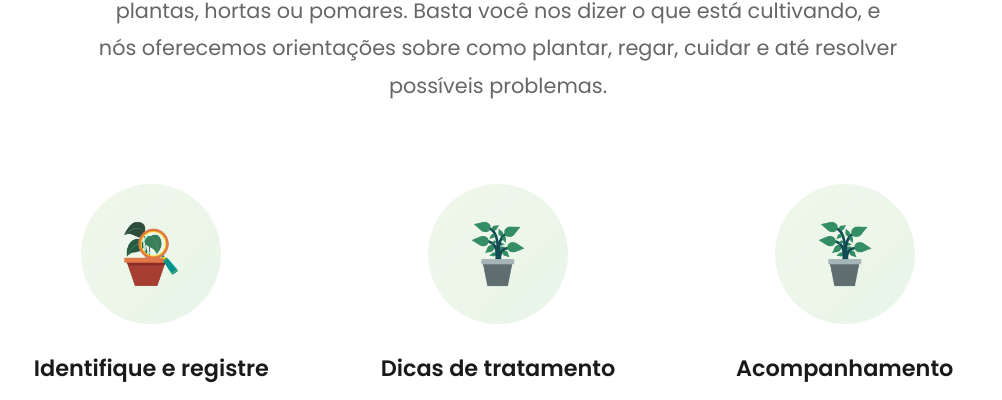
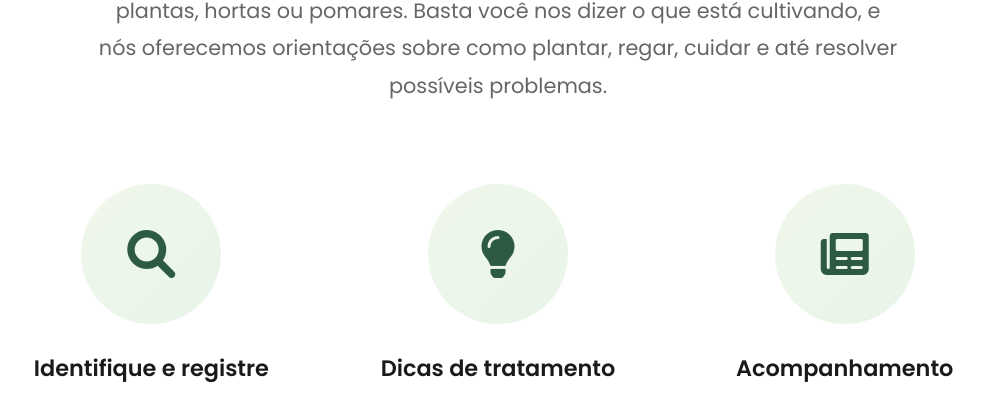
Before and after one commit to FlavioSandri/Planttools, a plain HTML site: page index.html in a window 1280 px wide. Shown: the part 2349-2749 px from the top of the page, without its empty margins (142-1144 px from the left). Drawn offline with Linux system fonts and the light colour scheme.

Commit message:
altereção e correção das páginas

```diff
--- a/index.html
+++ b/index.html
@@ -77,15 +77,14 @@
 
         <!-- Ícone Plantas (substitui o coração) -->
         <a href="/page/planta/planta.html" class="action-icon plants-icon">
-          <i class="fas fa-leaf"></i>
-          <span class="icon-badge">3</span>
-        </a>
+          <i class="fas fa-leaf"></i>        </a>
 
         <!-- Ícone Perfil -->
         <div class="profile-container">
           <a href="login/index.html" class="action-icon profile-icon">
             <i class="fas fa-user"></i>
           </a>
+          <span class="icon-badge">3</span>
           <div class="profile-dropdown" id="profileDropdown">
             <a href="login/index.html" class="dropdown-item" id="entrar">
               <i class="fas fa-sign-in-alt" id="icon"></i>
@@ -225,7 +224,7 @@
           <div class="benefits">
             <div class="benefit scroll-slide-in" data-direction="left">
               <div class="benefit-image">
-                <img src="img/vaso1.png" alt="Identificar plantas">
+                <i class="fas fa-magnifying-glass" style="font-size: 3rem; color: #2d5a42;"></i>
               </div>
               <h3>Identifique e registre</h3>
               <p>Informe qual planta você está cuidando e nós ajudamos no monitoramento.</p>
@@ -234,7 +233,7 @@
 
             <div class="benefit scroll-slide-in" data-direction="up">
               <div class="benefit-image">
-                <img src="img/vasoplanta.png" alt="Dicas de tratamento">
+                <i class="fas fa-lightbulb" style="font-size: 3rem; color: #2d5a42;"></i>
               </div>
               <h3>Dicas de tratamento</h3>
               <p>Receba recomendações personalizadas para manter suas plantas saudáveis.</p>
@@ -243,7 +242,7 @@
 
             <div class="benefit scroll-slide-in" data-direction="right">
               <div class="benefit-image">
-                <img src="img/vasoplanta.png" alt="Acompanhamento">
+                <i class="fas fa-newspaper" style="font-size: 3rem; color: #2d5a42;"></i>
               </div>
               <h3>Acompanhamento</h3>
               <p>Veja o histórico da sua planta e continue aprendendo com nossos guias.</p>
```
Also changed, not shown: TestePgCards/buscaAvançada/busca.html (+1 -1 lines), TestePgCards/iaPersonalizada/ia.html (+1 -1 lines), page/contato/contatos.html (+1 -1 lines), page/guia/guias.html (+1 -1 lines), page/perfil/perfil.html (+1 -1 lines), page/planta/planta.html (+1 -1 lines), page/servico/servicos.html (+1 -1 lines), page/sobre/sobre.html (+1 -1 lines).
